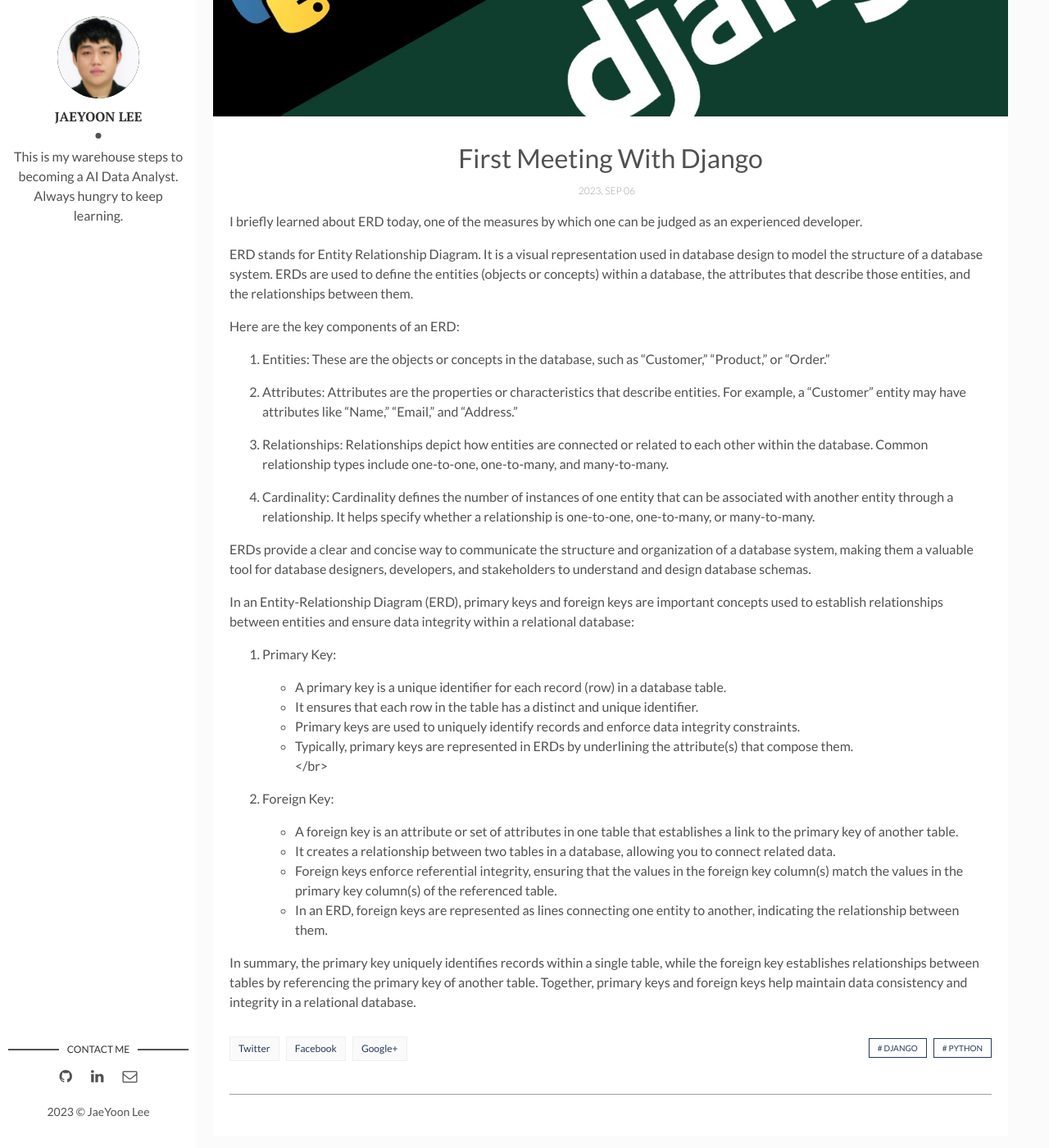
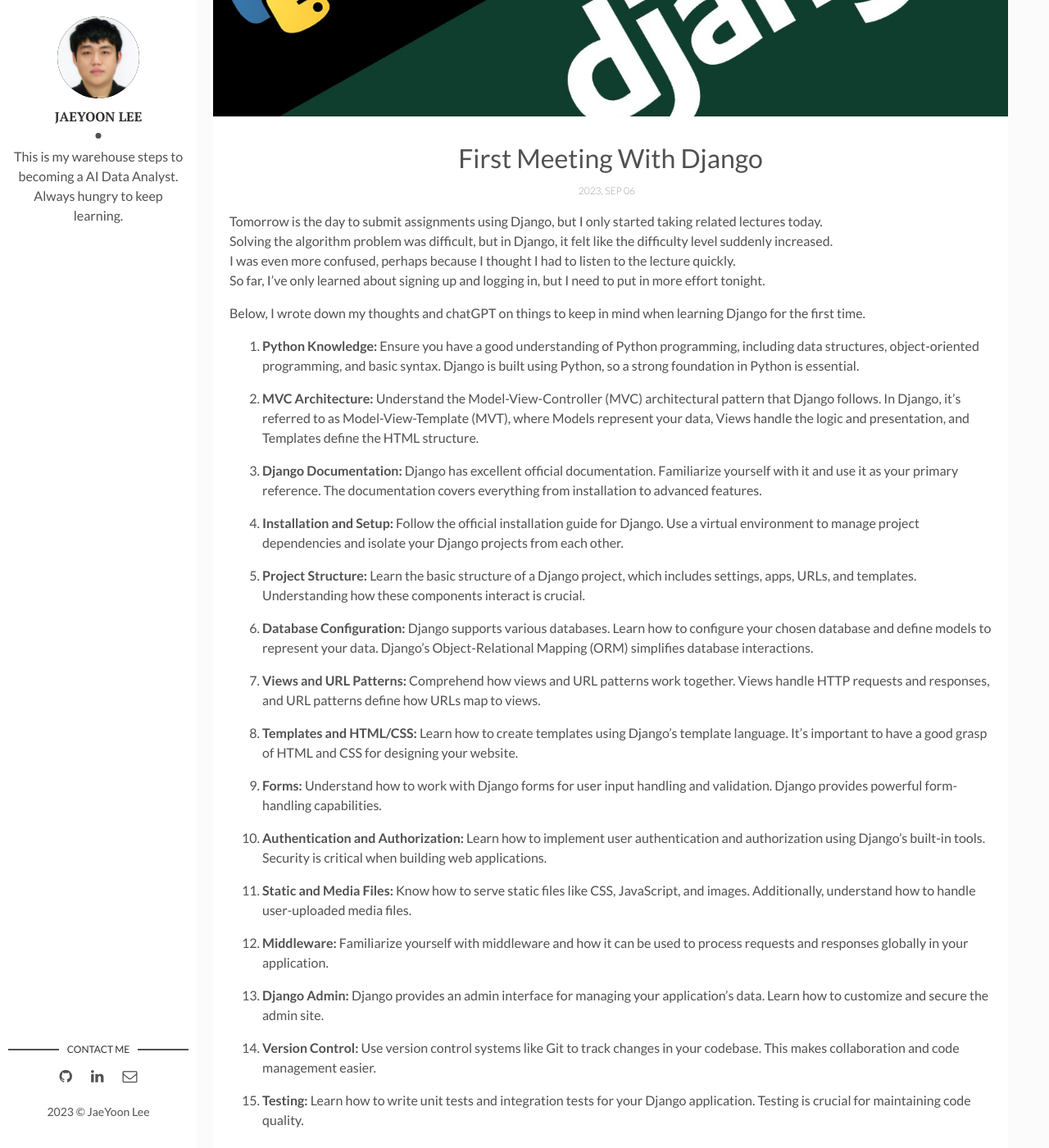
Before and after one commit to JaeYoonAI/JaeYoonAI.github.io, a Jekyll site: the page built from _posts/2023-09-06-First-Meeting-With-Django.markdown, in a window 1280 px wide and 1400 px high, scrolled down 378 px. Shown: the whole window at 82% size. Built offline with Jekyll 4.4.1, drawn with Linux system fonts in a browser that asks for light colours; comment, search, counter and statistics services are not loaded; some of the changed text lies outside the part shown.

Commit message:
django posting

```diff
--- a/_posts/2023-09-06-First-Meeting-With-Django.markdown
+++ b/_posts/2023-09-06-First-Meeting-With-Django.markdown
@@ -8,38 +8,53 @@
 tags: [Django, Python]
 ---
 
-I briefly learned about ERD today, one of the measures by which one can be judged as an experienced developer.
-
-ERD stands for Entity Relationship Diagram. It is a visual representation used in database design to model the structure of a database system. ERDs are used to define the entities (objects or concepts) within a database, the attributes that describe those entities, and the relationships between them.
-
-Here are the key components of an ERD:
-
-1. Entities: These are the objects or concepts in the database, such as "Customer," "Product," or "Order."
-
-2. Attributes: Attributes are the properties or characteristics that describe entities. For example, a "Customer" entity may have attributes like "Name," "Email," and "Address."
-
-3. Relationships: Relationships depict how entities are connected or related to each other within the database. Common relationship types include one-to-one, one-to-many, and many-to-many.
-
-4. Cardinality: Cardinality defines the number of instances of one entity that can be associated with another entity through a relationship. It helps specify whether a relationship is one-to-one, one-to-many, or many-to-many.
-
-ERDs provide a clear and concise way to communicate the structure and organization of a database system, making them a valuable tool for database designers, developers, and stakeholders to understand and design database schemas.
-
-In an Entity-Relationship Diagram (ERD), primary keys and foreign keys are important concepts used to establish relationships between entities and ensure data integrity within a relational database:
-
-1. Primary Key:
-
-    - A primary key is a unique identifier for each record (row) in a database table.
-    - It ensures that each row in the table has a distinct and unique identifier.
-    - Primary keys are used to uniquely identify records and enforce data integrity constraints.
-    - Typically, primary keys are represented in ERDs by underlining the attribute(s) that compose them.
-</br>
-
-2. Foreign Key:
-
-    - A foreign key is an attribute or set of attributes in one table that establishes a link to the primary key of another table.
-    - It creates a relationship between two tables in a database, allowing you to connect related data.
-    - Foreign keys enforce referential integrity, ensuring that the values in the foreign key column(s) match the values in the primary key column(s) of the referenced table.
-    - In an ERD, foreign keys are represented as lines connecting one entity to another, indicating the relationship between them.
+Tomorrow is the day to submit assignments using Django, but I only started taking related lectures today.
+Solving the algorithm problem was difficult, but in Django, it felt like the difficulty level suddenly increased.
+I was even more confused, perhaps because I thought I had to listen to the lecture quickly.
+So far, I've only learned about signing up and logging in, but I need to put in more effort tonight.
 
 
-In summary, the primary key uniquely identifies records within a single table, while the foreign key establishes relationships between tables by referencing the primary key of another table. Together, primary keys and foreign keys help maintain data consistency and integrity in a relational database.
+Below, I wrote down my thoughts and chatGPT on things to keep in mind when learning Django for the first time.
+
+
+1. **Python Knowledge:** Ensure you have a good understanding of Python programming, including data structures, object-oriented programming, and basic syntax. Django is built using Python, so a strong foundation in Python is essential.
+
+2. **MVC Architecture:** Understand the Model-View-Controller (MVC) architectural pattern that Django follows. In Django, it's referred to as Model-View-Template (MVT), where Models represent your data, Views handle the logic and presentation, and Templates define the HTML structure.
+
+3. **Django Documentation:** Django has excellent official documentation. Familiarize yourself with it and use it as your primary reference. The documentation covers everything from installation to advanced features.
+
+4. **Installation and Setup:** Follow the official installation guide for Django. Use a virtual environment to manage project dependencies and isolate your Django projects from each other.
+
+5. **Project Structure:** Learn the basic structure of a Django project, which includes settings, apps, URLs, and templates. Understanding how these components interact is crucial.
+
+6. **Database Configuration:** Django supports various databases. Learn how to configure your chosen database and define models to represent your data. Django's Object-Relational Mapping (ORM) simplifies database interactions.
+
+7. **Views and URL Patterns:** Comprehend how views and URL patterns work together. Views handle HTTP requests and responses, and URL patterns define how URLs map to views.
+
+8. **Templates and HTML/CSS:** Learn how to create templates using Django's template language. It's important to have a good grasp of HTML and CSS for designing your website.
+
+9. **Forms:** Understand how to work with Django forms for user input handling and validation. Django provides powerful form-handling capabilities.
+
+10. **Authentication and Authorization:** Learn how to implement user authentication and authorization using Django's built-in tools. Security is critical when building web applications.
+
+11. **Static and Media Files:** Know how to serve static files like CSS, JavaScript, and images. Additionally, understand how to handle user-uploaded media files.
+
+12. **Middleware:** Familiarize yourself with middleware and how it can be used to process requests and responses globally in your application.
+
+13. **Django Admin:** Django provides an admin interface for managing your application's data. Learn how to customize and secure the admin site.
+
+14. **Version Control:** Use version control systems like Git to track changes in your codebase. This makes collaboration and code management easier.
+
+15. **Testing:** Learn how to write unit tests and integration tests for your Django application. Testing is crucial for maintaining code quality.
+
+16. **Deployment:** Understand the process of deploying a Django application to a production server. Consider using deployment tools like Docker, AWS, or Heroku.
+
+17. **Security:** Pay attention to security best practices, such as protecting against common web vulnerabilities like Cross-Site Scripting (XSS) and Cross-Site Request Forgery (CSRF).
+
+18. **Community and Resources:** Join the Django community by participating in forums, mailing lists, and attending meetups or conferences. There are many online resources and tutorials available.
+
+19. **Projects and Practice:** The best way to learn is by doing. Start with small Django projects and gradually work on more complex applications.
+
+20. **Stay Updated:** Django and web development technologies evolve. Stay updated with the latest Django releases and best practices.
+
+It will be a long journey, but I will have to learn while thinking about the above.
```
